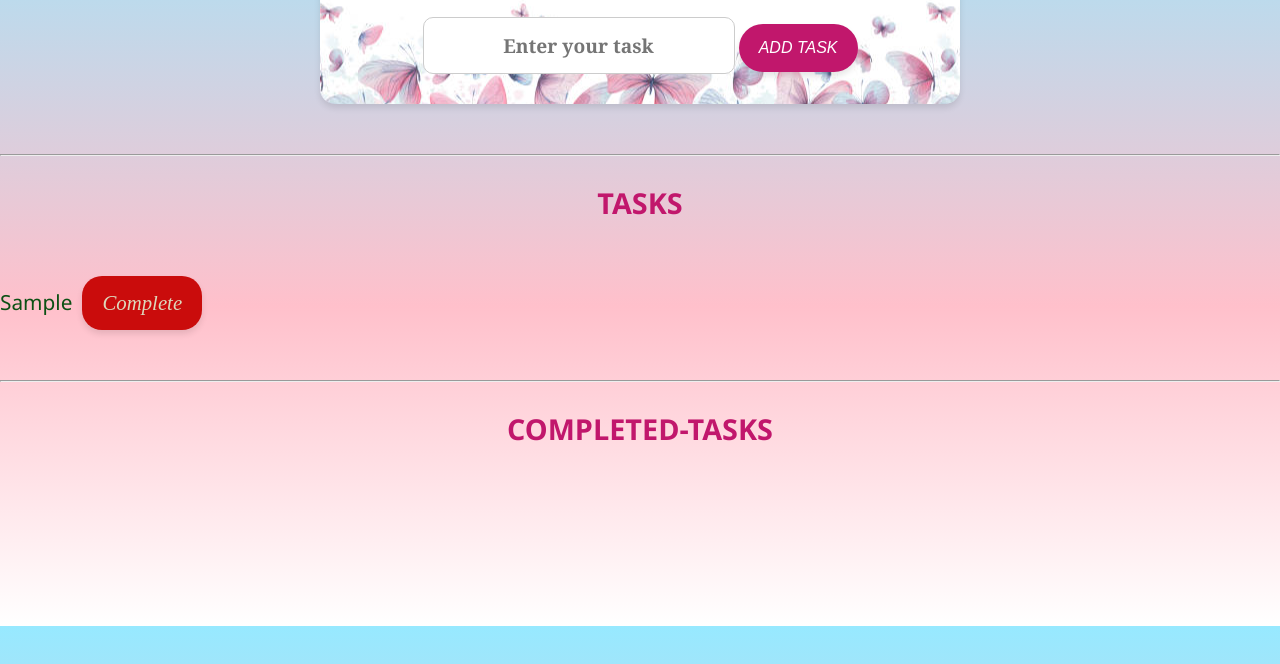
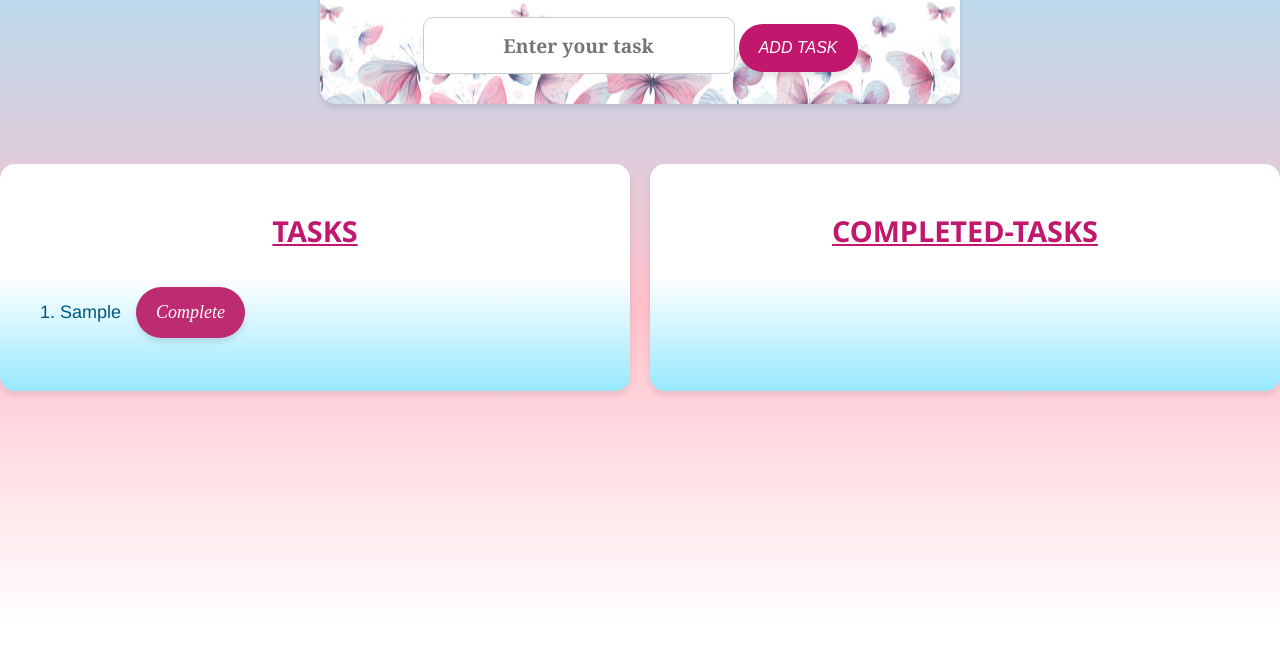
Before and after one commit to srushtisoni08/To-Do-List, a plain HTML site: page index.html in a window 1280 px wide. Both pictures are taken after typing "Sample" into the empty fields and a click on the button "ADD TASK". Shown: the part 174-838 px from the top of the page. Drawn offline with Linux system fonts and the light colour scheme.

Commit message:
Modify all files

```diff
--- a/index.html
+++ b/index.html
@@ -12,15 +12,15 @@
         <input type="text" placeholder="Enter your task" id="input">
         <button onclick="addTask()">ADD TASK</button>
     </div>
-    <hr>
-    <div class="print">
-        <h2>TASKS</h2>
-        <ul id="task-list"></ul>
-    </div>
-    <hr>
-    <div class="completed">
-        <h2>COMPLETED-TASKS</h2>
-        <ul id="done"></ul>
+    <div class="list">
+        <div class="print">
+            <h2 style="text-decoration: underline;">TASKS</h2>
+            <ol id="task-list"></ol>
+        </div>
+        <div class="completed">
+            <h2 style="text-decoration: underline;">COMPLETED-TASKS</h2>
+            <ol id="done"></ol>
+        </div>
     </div>
     <script src="index.js"></script>
 </body>
--- a/index.js
+++ b/index.js
@@ -7,11 +7,11 @@ function addTask() {
         li.textContent = task;
         const completeButton = document.createElement('button');
         completeButton.textContent = 'Complete';
-        completeButton.style.margin = '10px';
-        completeButton.style.backgroundColor = '#ca0c0c';
-        completeButton.style.color = '#ddd8bc';
+        completeButton.style.margin = '15px';
+        completeButton.style.backgroundColor = '#bd2c72';
+        completeButton.style.color = '#ffffff';
         completeButton.style.border = 'none';
-        completeButton.style.borderRadius = '20px';
+        completeButton.style.borderRadius = '50px';
         completeButton.style.cursor = 'pointer';
         completeButton.style.fontFamily = 'bold';
         completeButton.onclick = function() {
--- a/style.css
+++ b/style.css
@@ -8,7 +8,17 @@
     border-radius: 15px;
     box-shadow: 0 4px 6px rgba(0, 0, 0, 0.1);
 }
-
+.print, .completed {
+    border-radius: 15px;
+    box-shadow: 0 4px 6px rgba(0, 0, 0, 0.1);
+    background: linear-gradient(180deg , white 50%,rgb(151, 233, 255)) ;
+    background-position: bottom;
+    margin: 10px auto;
+    padding: 20px;
+    width: 48%;  /* Ensure both sections are next to each other */
+    color: white;
+    display: inline-block; /* Keep them side-by-side */
+}
 /* Styling the input fields */
 input {
     text-align: center;
@@ -74,33 +84,20 @@ body {
     line-height: 1.6;
     margin: 0;
     padding: 0;
+    background-size: cover;
+    background-repeat: no-repeat;
+}
+.list{
+    display: flex;
+    justify-content: space-between;
+    gap: 20px; /* Space between the two sections */
+    margin-top: 30px;
 }
 html, body {
     height: 100%; /* Make sure it spans the full page */
 }
-/* Styling the unordered list */
-ul {
-    font-size: 1.3em;
-    margin: 30px auto;
-    padding: 0;
-    list-style: none;
-    color: rgb(12, 80, 20);
-    font-family: 'Segoe UI', Tahoma, Geneva, Verdana, sans-serif;
+ol{
+    color: rgb(0, 87, 127);
+    font-family:'Franklin Gothic Medium', 'Arial Narrow', Arial, sans-serif;
+    font-size: large;
 }
-
-ul li {
-    padding: 10px 0;
-    border-bottom: 1px solid rgba(0, 0, 0, 0.1);
-}
-
-ul li:last-child {
-    border-bottom: none;
-}
-
-/* Adding a subtle hover effect to list items */
-ul li:hover {
-    color: chocolate;
-    font-weight: bold;
-    transform: scale(1.02);
-    transition: all 0.2s ease;
-}
```
